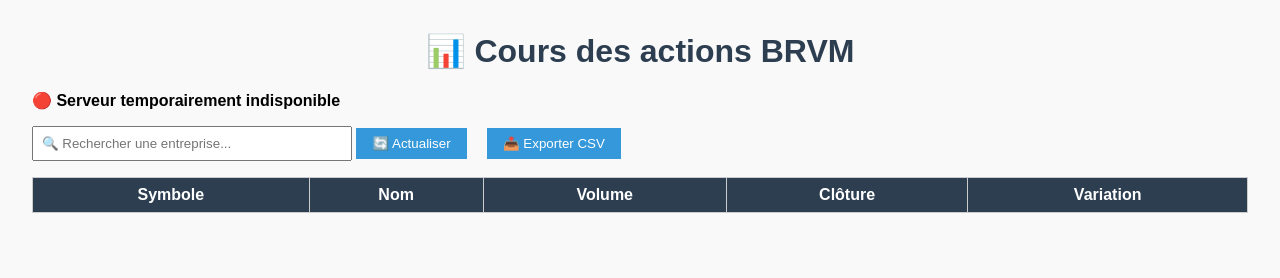
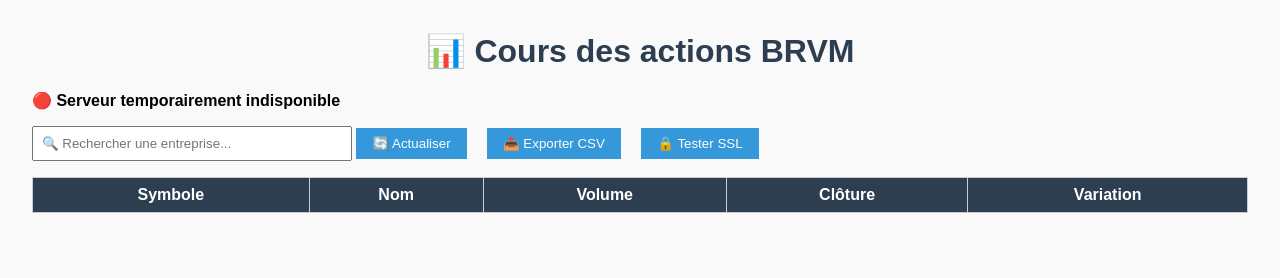
Before and after one commit to ezechieleliam-cpu/brvm-api, a Flask app: page /cours-actions in a window 1280 px wide. Shown: the top 278 px of the page. Run offline with Flask 3, Linux system fonts and the light colour scheme; data that the repository does not hold is empty.

Commit message:
Update cours_actions.html

```diff
--- a/templates/cours_actions.html
+++ b/templates/cours_actions.html
@@ -55,9 +55,10 @@
 <body>
   <h1>📊 Cours des actions BRVM</h1>
   <div id="status">⏳ Chargement des données...</div>
-  <input type="text" id="search" placeholder="🔍 Rechercher une entreprise..." oninput="filterTable()" />
-  <button onclick="refreshData()">🔄 Actualiser</button>
-  <button onclick="exportCSV()">📤 Exporter CSV</button>
+<input type="text" id="search" placeholder="🔍 Rechercher une entreprise..." oninput="filterTable()" />
+<button onclick="refreshData()">🔄 Actualiser</button>
+<button onclick="exportCSV()">📤 Exporter CSV</button>
+<button onclick="testSSL()">🔒 Tester SSL</button>
 
   <table id="stocks-table">
     <thead>
```
